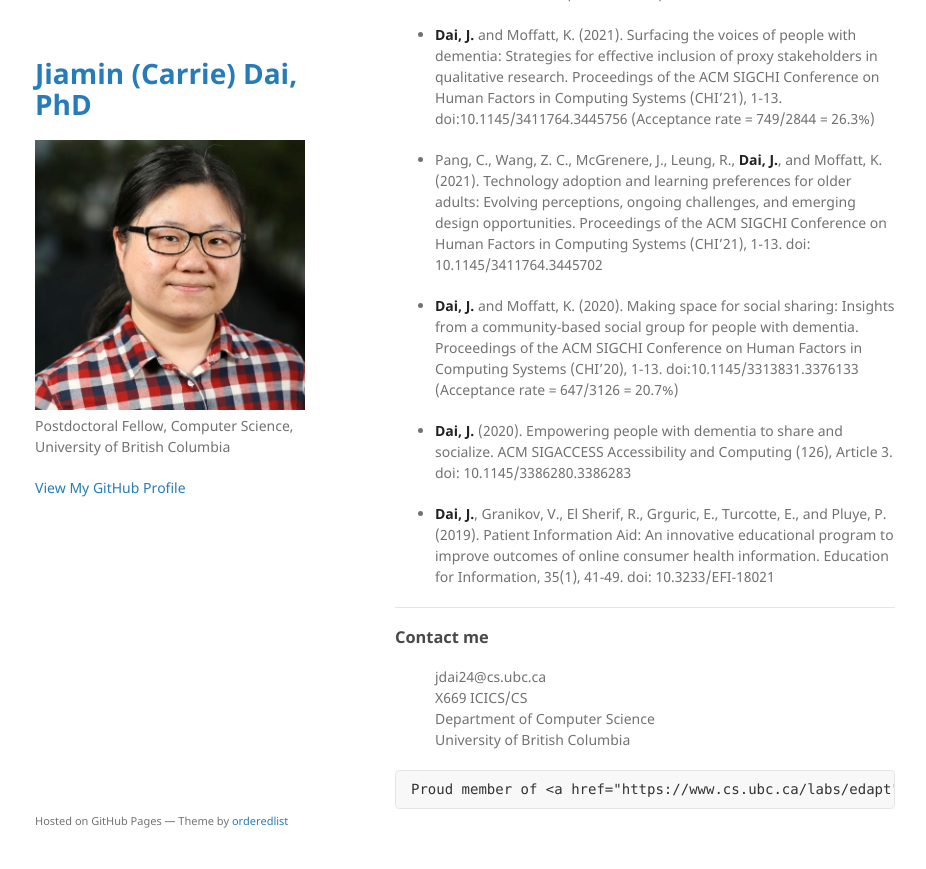
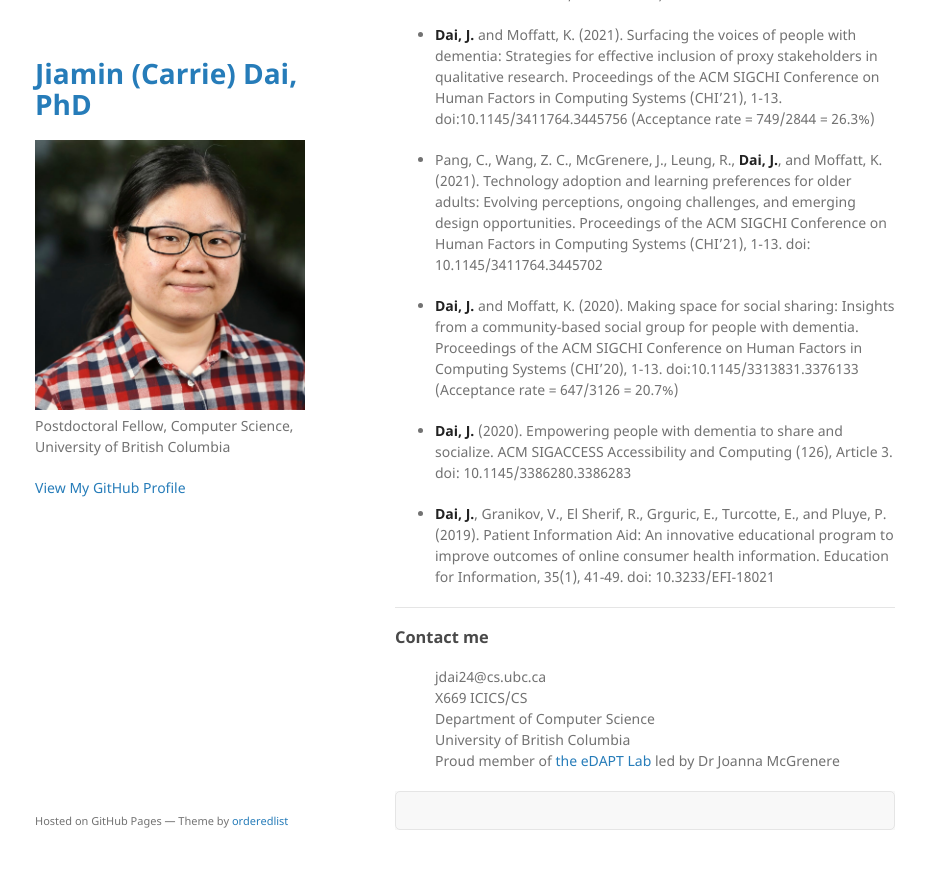
Before and after one commit to jiamin-dai/jiamin-dai.github.io, a Jekyll site: the page built from index.md, in a window 1280 px wide and 900 px high, scrolled down 2317 px. Shown: the top 869 px of the window, without its empty margins (175-1101 px from the left). Built offline with Jekyll 4.4.1, drawn with Linux system fonts in a browser that asks for light colours; our own code applies the rules of GitHub Pages for plain Markdown files.

Commit message:
Update index.md

````diff
--- a/index.md
+++ b/index.md
@@ -173,8 +173,9 @@ end
 <dd>X669 ICICS/CS</dd>
 <dd>Department of Computer Science</dd>
 <dd>University of British Columbia</dd>
+<dd>Proud member of <a href="https://www.cs.ubc.ca/labs/edapt">the eDAPT Lab</a> led by Dr Joanna McGrenere</dd>
 </dl>
 
 ```
-Proud member of <a href="https://www.cs.ubc.ca/labs/edapt">the eDAPT Lab</a>the eDAPT Lab led by Dr Joanna McGrenere
+
 ```
````
